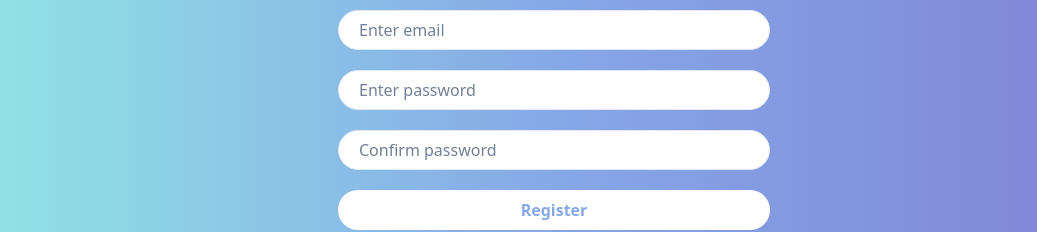
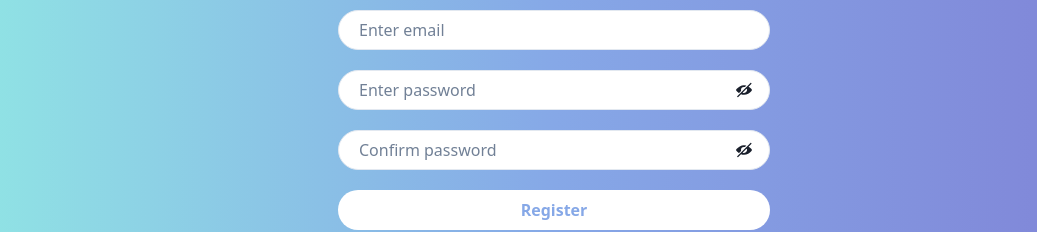
Before and after one commit to PoC-Community/software-pool-rush-cv-generator, a React (Create React App) app in the folder front-end/: page /register in a window 1280 px wide. Shown: the part 365-597 px from the top of the page, without its empty margins (86-1123 px from the left). Built offline with nearby package versions, Linux system fonts and the light colour scheme.

Commit message:
[UPD] pages

```diff
--- a/front-end/src/pages/Home.tsx
+++ b/front-end/src/pages/Home.tsx
@@ -1,14 +1,18 @@
-import { Button, Center, Heading, Link, VStack, Box } from '@chakra-ui/react';
+import { Button, Center, Heading, Link, VStack, Box, Image } from '@chakra-ui/react';
 import { ReactElement } from 'react';
 
 const HomePage = () : ReactElement => {
     return (
         <Box bgGradient='linear(to-l, #7F7FD5, #86A8E7, #91EAE4)' height={'100vh'}>
         <Center mt="50px">
+            <VStack spacing="10px">
+            <Box boxSize='sm'>
+                <Image src='https://i.postimg.cc/gcDC8Gx0/person-outline-logo.png' alt='Person outline logo'
+                width="68%" margin="auto" paddingTop="80px"/>
+            </Box>
             <VStack spacing="50px">
                 <VStack spacing="20px">
-                    <Heading id="app-title" as="h1" size="4xl" noOfLines={1} textColor="white"
-                    paddingTop='150px'>
+                    <Heading id="app-title" as="h1" size="4xl" noOfLines={1} textColor="white">
                         CV Generator
                     </Heading>
                     <Heading id="app-sub-title" as="h2" size="xl" textColor="white">
@@ -32,6 +36,7 @@ const HomePage = () : ReactElement => {
                     </Link>
                 </VStack>
             </VStack>
+            </VStack>
         </Center>
         </Box>
     )
--- a/front-end/src/pages/Login.tsx
+++ b/front-end/src/pages/Login.tsx
@@ -1,12 +1,15 @@
-import { Box, Button, Center, FormControl, FormErrorMessage, Heading, Input, Link, Stack, VStack } from '@chakra-ui/react';
+import { Box, Button, Center, FormControl, FormErrorMessage, Heading, useToast, Input, Link, Stack, VStack, InputGroup, InputRightElement } from '@chakra-ui/react';
+import { ViewOffIcon, ViewIcon } from '@chakra-ui/icons'
 import axios from "axios";
 import React, { ReactElement, useState } from 'react';
 
 const Login = () : ReactElement => {
-    const [show] = React.useState(false);
+    const [show, setShow] = React.useState(false);
     const [email, setEmail] = useState('');
     const [password, setPassword] = useState('');
     const [error, setError] = useState('');
+    const handleClickShowPasswd = () => setShow(!show);
+    const toast = useToast();
 
     const onLogin = async () : Promise<void> => {
 		if (email.length === 0) {
@@ -24,11 +27,19 @@ const Login = () : ReactElement => {
             });
             localStorage.setItem('jwt', res.data.accessToken);
             window.location.href = '/Dashboard';
+            toast({
+                title: 'Account created.',
+                description: "We've created your account for you.",
+                status: 'success',
+                duration: 9000,
+                isClosable: true,
+              })
 			return;
 		} catch(error) {
 			console.log(error);
 			return;
 		}
+
     };
 
     return (
@@ -57,6 +68,7 @@ const Login = () : ReactElement => {
                         paddingLeft="20px"
                         />
                         {error === 'missing-email' && <FormErrorMessage>Email is required.</FormErrorMessage>}
+                        <InputGroup>
                         <Input
                         type={show ? 'text' : 'password'}
                         placeholder='Enter password'
@@ -64,11 +76,19 @@ const Login = () : ReactElement => {
                         value={password}
                         onChange={e => setPassword(e.target.value)}
                         bgColor="white"
+                        width="432px"
+                        margin="auto"
                         textColor="gray.600"
-                        width='432px'
                         borderRadius="20px"
                         paddingLeft="20px"
                         />
+                        <InputRightElement paddingRight="50px">
+                            <Button height="40px" onClick={handleClickShowPasswd} borderRightRadius="20px"
+                            bgColor="transparent" variant="solid" _hover={{bgColor:"transparent"}}>
+                            {show ? <ViewIcon/> : <ViewOffIcon/>}
+                            </Button>
+                        </InputRightElement>
+                        </InputGroup>
                         {error === 'missing-password' && <FormErrorMessage>Password is required.</FormErrorMessage>}
                         <Button id='loginPage-login-button' onClick={onLogin}
                             variant="solid" bgColor="white" textColor="#86A8E7"
--- a/front-end/src/pages/Register.tsx
+++ b/front-end/src/pages/Register.tsx
@@ -1,13 +1,19 @@
-import { Box, Button, Center, FormControl, FormErrorMessage, Heading, Input, Link, Stack, VStack } from '@chakra-ui/react';
+import { Box, Button, Center, FormControl, FormErrorMessage, Heading, Input, Link, Stack, VStack, useToast, InputGroup,
+InputRightElement } from '@chakra-ui/react';
+import { ViewOffIcon, ViewIcon } from '@chakra-ui/icons'
 import axios from 'axios';
 import React, { ReactElement, useState } from 'react';
 
 const Register = () : ReactElement => {
-    const [show] = React.useState(false);
+    const [showPasswd, setShowPasswd] = React.useState(false);
+    const [showConfirmedPasswd, setShowConfirmedPasswd] = React.useState(false);
     const [email, setEmail] = useState('');
     const [password, setPassword] = useState('');
     const [confirmedPassword, setConfirmedPassword] = useState('');
     const [error, setError] = useState('');
+    const handleClickShowPasswd = () => setShowPasswd(!showPasswd);
+    const handleClickShowConfirmPasswd = () => setShowConfirmedPasswd(!showConfirmedPasswd)
+    const toast = useToast();
 
     const onRegister = async () : Promise<void> => {
         if (email.length === 0) {
@@ -34,6 +40,13 @@ const Register = () : ReactElement => {
             });
             localStorage.setItem('jwt', res.data.accessToken);
             window.location.href = '/Dashboard';
+            toast({
+                title: 'Account created.',
+                description: "We've created your account for you.",
+                status: 'success',
+                duration: 9000,
+                isClosable: true,
+              })
 			return;
 		} catch(error) {
 			console.log(error);
@@ -61,34 +74,55 @@ const Register = () : ReactElement => {
                         onChange={e => setEmail(e.target.value)}
                         isInvalid={error === 'missing-email'}
                         bgColor="white"
+                        textColor="gray.600"
                         width='432px'
                         borderRadius="20px"
                         paddingLeft="20px"
                         />
                         {error === 'missing-email' && <FormErrorMessage>Email is required.</FormErrorMessage>}
+                        <InputGroup>
                         <Input
-                        type={show ? 'text' : 'password'}
+                        type={showPasswd ? 'text' : 'password'}
                         placeholder='Enter password'
                         value={password}
                         onChange={e => setPassword(e.target.value)}
                         isInvalid={error === 'missing-password'}
                         bgColor="white"
+                        textColor="gray.600"
                         width='432px'
+                        margin="auto"
                         borderRadius="20px"
                         paddingLeft="20px"
                         />
+                        <InputRightElement paddingRight="50px">
+                            <Button height="40px" onClick={handleClickShowPasswd} borderRightRadius="20px"
+                            bgColor="transparent" variant="solid" _hover={{bgColor:"transparent"}}>
+                            {showPasswd ? <ViewIcon/> : <ViewOffIcon/>}
+                            </Button>
+                        </InputRightElement>
+                        </InputGroup>
                         {error === 'missing-password' && <FormErrorMessage>Password is required.</FormErrorMessage>}
+                        <InputGroup>
                         <Input
-                        type={show ? 'text' : 'password'}
+                        type={showConfirmedPasswd ? 'text' : 'password'}
                         isInvalid={error === 'wrong-password-confirmation' || error === 'missing-password-confirmation'}
                         placeholder='Confirm password'
                         value={confirmedPassword}
                         onChange={e => setConfirmedPassword(e.target.value)}
                         bgColor="white"
+                        textColor="gray.600"
                         width='432px'
+                        margin="auto"
                         borderRadius="20px"
                         paddingLeft="20px"
                         />
+                        <InputRightElement paddingRight="50px">
+                            <Button height="40px" onClick={handleClickShowConfirmPasswd} borderRightRadius="20px"
+                            bgColor="transparent" variant="solid" _hover={{bgColor:"transparent"}}>
+                            {showConfirmedPasswd ? <ViewIcon/> : <ViewOffIcon/>}
+                            </Button>
+                        </InputRightElement>
+                        </InputGroup>
                         {error === 'missing-password-confirmation' && <FormErrorMessage>Password confirmation is required.</FormErrorMessage>}
                         {error === 'wrong-password-confirmation' && <FormErrorMessage>Confirmation doesn't match.</FormErrorMessage>}
                         <Button id='registerPage-register-button' onClick={onRegister}
```
Also changed, not shown: front-end/src/pages/HelpPage.tsx (+8 -8 lines).
